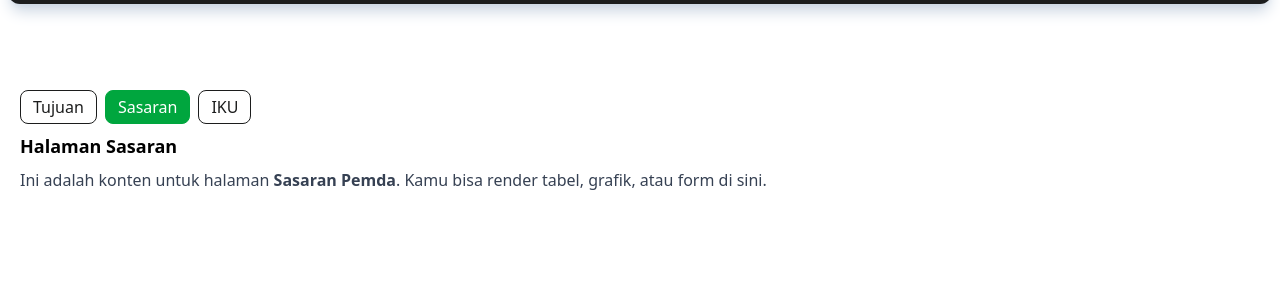
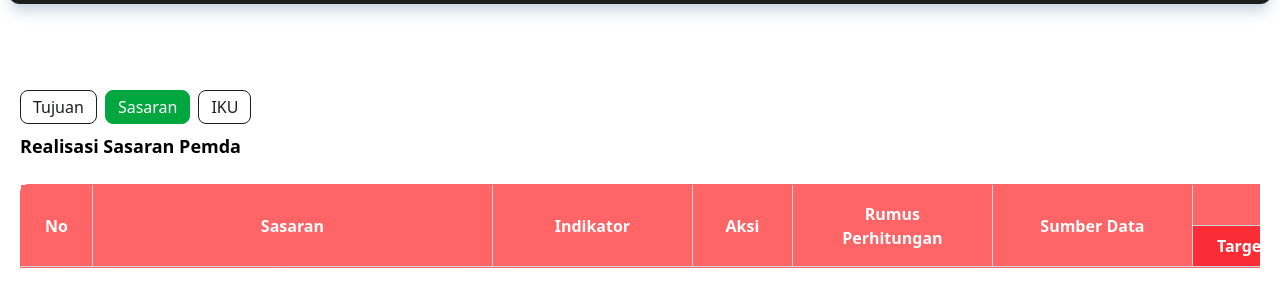
Before and after one commit to bappeda-dev-team/realisasi-ui, a Next.js app: page /realisasi/Pemda/Sasaran in a window 1280 px wide. Shown: the top 306 px of the page. Built offline with nearby package versions, Linux system fonts and the light colour scheme; no server answers.

Commit message:
sementara

```diff
--- /dev/null
+++ b/src/app/Pemda/Sasaran/_components/RowSasaranComponent.tsx
@@ -0,0 +1,53 @@
+import React from 'react'
+/* import { ButtonGreenBorder } from "@/components/Global/Button/button"; */
+/* import ColTargetTujuanComponent from './ColTargetTujuanComponent'; */
+import { SasaranPemda, TargetRealisasiCapaian } from '@/types'
+
+interface RowTujuanComponentProps {
+    no: number;
+    sasaran: SasaranPemda;
+    targetRealisasiCapaian: TargetRealisasiCapaian[];
+    tahun: number;
+}
+
+const RowSasaranComponent: React.FC<RowTujuanComponentProps> = ({
+    no,
+    sasaran,
+    targetRealisasiCapaian,
+    tahun,
+}) => {
+    const indikator = sasaran.indikator?.[0];
+    const targetData = targetRealisasiCapaian.find(r => r.indikatorId === indikator.id.toString() && r.tahun === tahun.toString());
+
+    return (
+        <tr>
+            <td className="border border-red-400 px-6 py-4 text-center">{no}</td>
+            <td className="border border-red-400 px-6 py-4 text-center">{sasaran.sasaran_pemda}</td>
+            <td className="border border-red-400 px-6 py-4 text-center">{indikator?.indikator ?? '-'}</td>
+            <td className="border border-red-400 px-6 py-4 text-center">
+                <div className="flex flex-col gap-2">
+                </div>
+            </td>
+            <td className="border border-red-400 px-6 py-4 text-center">{indikator?.rumus_perhitungan ?? '-'}</td>
+            <td className="border border-red-400 px-6 py-4 text-center">{indikator?.sumber_data ?? '-'}</td>
+            {
+                targetData ? (
+                    <React.Fragment>
+                        <td className="border border-red-400 px-6 py-4 text-center">{targetData.target}</td>
+                        <td className="border border-red-400 px-6 py-4 text-center">{targetData.realisasi}</td>
+                        <td className="border border-red-400 px-6 py-4 text-center">{targetData.satuan}</td>
+                        <td className="border border-red-400 px-6 py-4 text-center">{targetData.capaian}</td>
+                    </React.Fragment>
+                ) :
+                    (
+                        <React.Fragment key={`${sasaran.id_sasaran_pemda}-${tahun}`}>
+                            <td className="border border-red-400 px-6 py-4 text-center" colSpan={4}></td>
+                        </React.Fragment>
+                    )
+            }
+            <td className="border-b border-red-400 px-6 py-4 text-center">Keterangan Realisasi</td>
+        </tr>
+    );
+}
+
+export default RowSasaranComponent;
--- /dev/null
+++ b/src/app/Pemda/Sasaran/_components/TableSasaran.tsx
@@ -0,0 +1,50 @@
+import React from 'react';
+import { SasaranPemda, TargetRealisasiCapaianSasaran } from '@/types'
+import RowSasaranComponent from './RowSasaranComponent'
+
+interface TableSasaranProps {
+    tahun: number;
+    sasaranPemda: SasaranPemda[];
+    targetRealisasiCapaian: TargetRealisasiCapaianSasaran;
+}
+
+function TableSasaran({ tahun, sasaranPemda, targetRealisasiCapaian }: TableSasaranProps) {
+    return (
+        <table className="w-full">
+            <thead>
+                <tr className="text-white bg-red-400">
+                    <th rowSpan={2} className="border-r border-b py-4 px-6 border-gray-300 min-w-[50px] text-center">No</th>
+                    <th rowSpan={2} className="border-r border-b py-4 px-6 border-gray-300 min-w-[400px] text-center">Sasaran</th>
+                    <th rowSpan={2} className="border-r border-b py-4 px-6 border-gray-300 min-w-[200px] text-center">Indikator</th>
+                    <th rowSpan={2} className="border-r border-b py-4 px-6 border-gray-300 min-w-[100px] text-center">Aksi</th>
+                    <th rowSpan={2} className="border-r border-b py-4 px-6 border-gray-300 min-w-[200px] text-center">Rumus Perhitungan</th>
+                    <th rowSpan={2} className="border-r border-b py-4 px-6 border-gray-300 min-w-[200px] text-center">Sumber Data</th>
+                    <th key={tahun} colSpan={4} className="border-r border-b py-2 px-6 border-gray-300 min-w-[100px] text-center">
+                        {tahun}
+                    </th>
+                    <th rowSpan={2} className="border-b py-4 px-6 border-gray-300 min-w-[100px] text-center">Keterangan</th>
+                </tr>
+                <tr className="text-white bg-red-500">
+                    <th className="border-b border-r py-2 px-6 border-gray-300 min-w-[50px] text-center">Target</th>
+                    <th className="border-b border-r py-2 px-6 border-gray-300 min-w-[50px] text-center">Realisasi</th>
+                    <th className="border-b border-r py-2 px-6 border-gray-300 min-w-[50px] text-center">Satuan</th>
+                    <th className="border-b border-r py-2 px-6 border-gray-300 min-w-[50px] text-center">Capaian</th>
+                </tr>
+            </thead>
+            <tbody>
+                {sasaranPemda.map((sas, index) => (
+                    <RowSasaranComponent
+                        key={sas.id_sasaran_pemda}
+                        no={index + 1}
+                        sasaran={sas}
+                        targetRealisasiCapaian={targetRealisasiCapaian}
+                        tahun={tahun}
+                    />
+                )
+                )}
+            </tbody>
+        </table>
+    )
+}
+
+export default TableSasaran;
--- /dev/null
+++ b/src/app/Pemda/Sasaran/_lib/helper.ts
@@ -0,0 +1,13 @@
+import {
+    PerencanaanSasaranPemdaResponse,
+    RealisasiSasaranResponse,
+    TargetRealisasiCapaian,
+} from '@/types';
+
+export function gabunganDataSasaranRealisasi(sasaran: PerencanaanSasaranPemdaResponse['data'], realisasi: RealisasiSasaranResponse): TargetRealisasiCapaian[] {
+    const hasil: TargetRealisasiCapaian[] = [];
+    console.log('Sasaran: ', sasaran)
+    console.log('Realisasi: ', realisasi)
+
+    return hasil;
+}
--- a/src/app/Pemda/Sasaran/page.tsx
+++ b/src/app/Pemda/Sasaran/page.tsx
@@ -1,16 +1,55 @@
 'use client'
 
-import React from 'react'
+import { LoadingBeat } from '@/components/Global/Loading';
+import { useFetchData } from '@/hooks/useFetchData';
+import React, { useEffect, useState } from 'react'
+import { gabunganDataSasaranRealisasi } from './_lib/helper';
+import { useApiUrlContext } from '@/context/ApiUrlContext';
+import { PerencanaanSasaranPemdaResponse, RealisasiSasaranResponse, TargetRealisasiCapaian } from '@/types'
+import TableSasaran from './_components/TableSasaran';
 
 const SasaranPage = () => {
-  return (
-    <div className="transition-all ease-in-out duration-500">
-      <h2 className="text-lg font-semibold mb-2">Halaman Sasaran</h2>
-      <p className="text-gray-700">
-        Ini adalah konten untuk halaman <strong>Sasaran Pemda</strong>. Kamu bisa render tabel, grafik, atau form di sini.
-      </p>
-    </div>
-  )
+    const tahun = 2025
+    const { url } = useApiUrlContext();
+    const { data: sasaranData, loading: perencanaanLoading, error: perencanaanError } = useFetchData<PerencanaanSasaranPemdaResponse>({ url: `${url}/api/v1/perencanaan/sasaran_pemda/by-tahun/${tahun}` });
+    // const { data: realisasiData, loading: realisasiLoading, error: realisasiError } = useFetchData<RealisasiSasaranResponse>({ url: `${url}/api/v1/realisasi/sasarans/by-tahun/2025` });
+    // const [targetRealisasiCapaian, setTargetRealisasiCapaian] = useState<TargetRealisasiCapaian>();
+
+    useEffect(() => {
+        console.log('Sasaran Data:', sasaranData);
+    }, [sasaranData])
+
+    return (
+        <div className="overflow-auto grid gap-2">
+            <h2 className="text-lg font-semibold mb-2">Realisasi Sasaran Pemda</h2>
+            <div className="mt-2 rounded-t-lg border border-red-400">
+                <table className="w-full">
+                    <thead>
+                        <tr className="text-white bg-red-400">
+                            <th rowSpan={2} className="border-r border-b py-4 px-6 border-gray-300 min-w-[50px] text-center">No</th>
+                            <th rowSpan={2} className="border-r border-b py-4 px-6 border-gray-300 min-w-[400px] text-center">Sasaran</th>
+                            <th rowSpan={2} className="border-r border-b py-4 px-6 border-gray-300 min-w-[200px] text-center">Indikator</th>
+                            <th rowSpan={2} className="border-r border-b py-4 px-6 border-gray-300 min-w-[100px] text-center">Aksi</th>
+                            <th rowSpan={2} className="border-r border-b py-4 px-6 border-gray-300 min-w-[200px] text-center">Rumus Perhitungan</th>
+                            <th rowSpan={2} className="border-r border-b py-4 px-6 border-gray-300 min-w-[200px] text-center">Sumber Data</th>
+                            <th key={tahun} colSpan={4} className="border-r border-b py-2 px-6 border-gray-300 min-w-[100px] text-center">
+                                {tahun}
+                            </th>
+                            <th rowSpan={2} className="border-b py-4 px-6 border-gray-300 min-w-[100px] text-center">Keterangan</th>
+                        </tr>
+                        <tr className="text-white bg-red-500">
+                            <th className="border-b border-r py-2 px-6 border-gray-300 min-w-[50px] text-center">Target</th>
+                            <th className="border-b border-r py-2 px-6 border-gray-300 min-w-[50px] text-center">Realisasi</th>
+                            <th className="border-b border-r py-2 px-6 border-gray-300 min-w-[50px] text-center">Satuan</th>
+                            <th className="border-b border-r py-2 px-6 border-gray-300 min-w-[50px] text-center">Capaian</th>
+                        </tr>
+                    </thead>
+                    <tbody>
+                    </tbody>
+                </table>
+            </div>
+        </div>
+    )
 }
 
 export default SasaranPage
--- a/src/hooks/useFetchData.ts
+++ b/src/hooks/useFetchData.ts
@@ -14,7 +14,7 @@ export const useFetchData = <T>({ url }: useFetchDataProps): FetchResponse<T> =>
 
   const headers: HeadersInit = {
     'Content-Type': 'application/json',
-    ...(token && { Authorization: `Bearer ${token}` }),
+    'Authorization': `Bearer ${token}`,
   }
 
   useEffect(() => {
--- a/src/types/index.ts
+++ b/src/types/index.ts
@@ -1,3 +1,65 @@
+export interface TargetRealisasiCapaianSasaran {
+  targetRealisasiId: string;
+  sasaranPemda: string;
+  sasaranId: string;
+  indikatorId: string;
+  indikator: string;
+  target: string;
+  realisasi: number;
+  capaian: string;
+  satuan: string;
+  tahun: string;
+}
+
+export type RealisasiSasaranResponse = RealisasiSasaran[]
+
+export interface RealisasiSasaran {
+  id: number;
+  sasaranId: string;
+  sasaran: string;
+  indikatorId: string;
+  indikator: string;
+  targetId: string;
+  target: string;
+  realisasi: number;
+  satuan: string;
+  tahun: string;
+  jenisRealisasi: "NAIK" | "TURUN";
+  status: "UNCHECKED" | "CHECKED";
+  createdDate: string;
+  lastModifiedDate: string;
+  version: number;
+  capaian: string;
+}
+
+export interface PerencanaanSasaranPemdaResponse {
+  code: number;
+  status: string;
+  data: Tematik[];
+};
+
+export interface Tematik {
+  tematik_id: number;
+  nama_tematik: string;
+  subtematik: SubTematik[];
+}
+
+export interface SubTematik {
+  subtematik_id: number;
+  nama_subtematk: string;
+  jenis_pohon: string;
+  level_pohon: number;
+  is_active: true;
+  sasaran_pemda: SasaranPemda[];
+}
+
+export interface SasaranPemda {
+  id_sasaran_pemda: number;
+  sasaran_pemda: string;
+  periode: Periode;
+  indikator: Indikator[];
+}
+
 export interface Target {
   id: string;
   target: string;
```
